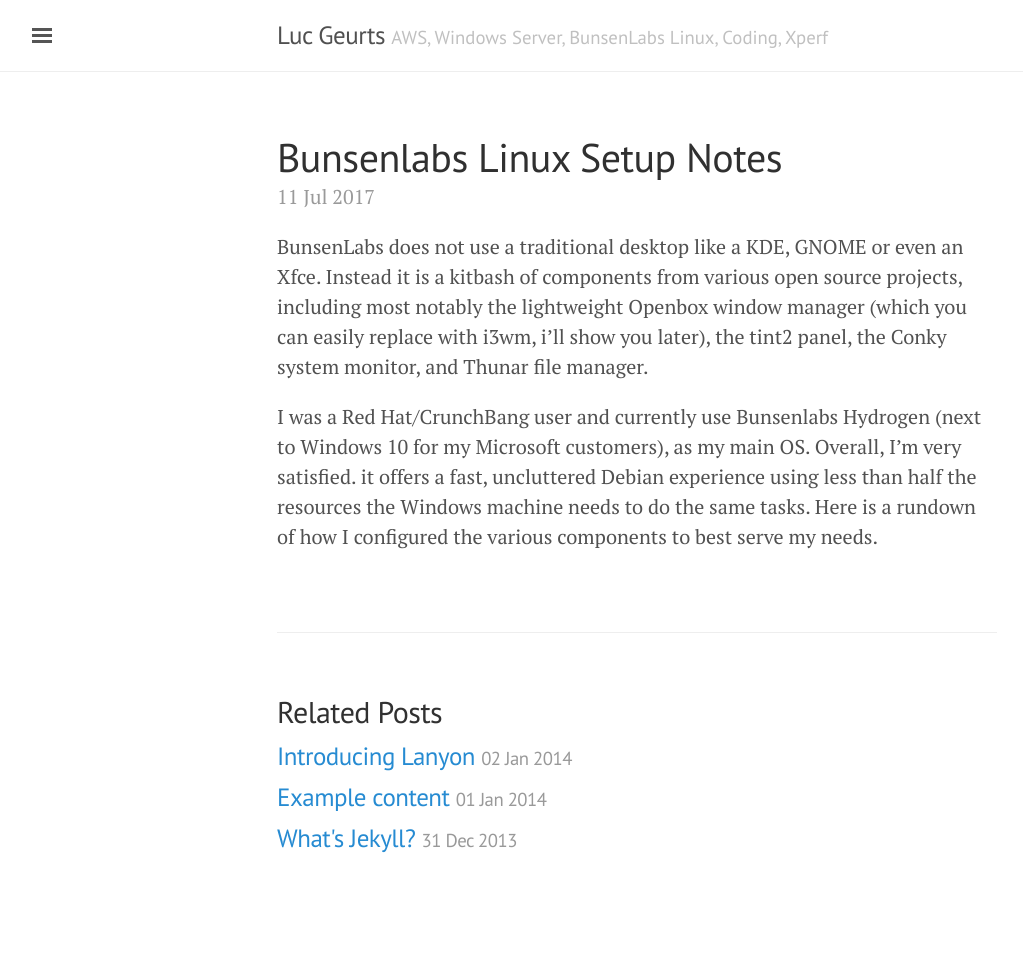
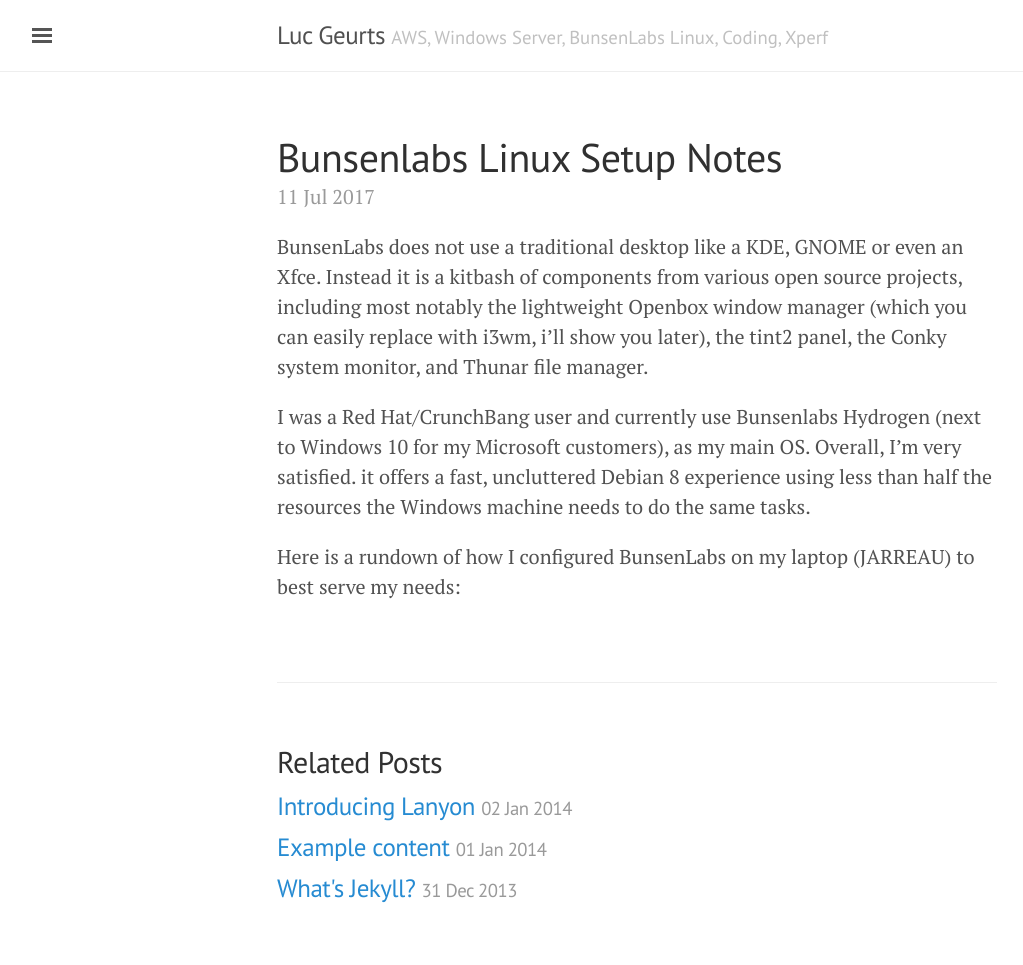
Before and after one commit to lgeurts/lgeurts.github.io, a Jekyll site: the page built from _posts/2017-07-11-bunsenlabs-linux-setup-notes.md, in a window 1280 px wide. Shown: the whole page, without its empty margins (3-1026 px from the left). Built offline with Jekyll 4.4.1, drawn with Linux system fonts in a browser that asks for light colours; our own code applies the rules of GitHub Pages for plain Markdown files; before the commit the page ends 915 px from its top, so only the background shows below that.

Commit message:
Update 2017-07-11-bunsenlabs-linux-setup-notes.md

```diff
--- a/_posts/2017-07-11-bunsenlabs-linux-setup-notes.md
+++ b/_posts/2017-07-11-bunsenlabs-linux-setup-notes.md
@@ -1,3 +1,5 @@
 BunsenLabs does not use a traditional desktop like a KDE, GNOME or even an Xfce. Instead it is a kitbash of components from various open source projects, including most notably the lightweight Openbox window manager (which you can easily replace with i3wm, i'll show you later), the tint2 panel, the Conky system monitor, and Thunar file manager.
 
-I was a Red Hat/CrunchBang user and currently use Bunsenlabs Hydrogen (next to Windows 10 for my Microsoft customers), as my main OS. Overall, I'm very satisfied. it offers a fast, uncluttered Debian experience using less than half the resources the Windows machine needs to do the same tasks. Here is a rundown of how I configured the various components to best serve my needs.
+I was a Red Hat/CrunchBang user and currently use Bunsenlabs Hydrogen (next to Windows 10 for my Microsoft customers), as my main OS. Overall, I'm very satisfied. it offers a fast, uncluttered Debian 8 experience using less than half the resources the Windows machine needs to do the same tasks.
+
+Here is a rundown of how I configured BunsenLabs on my laptop (JARREAU) to best serve my needs:
```
